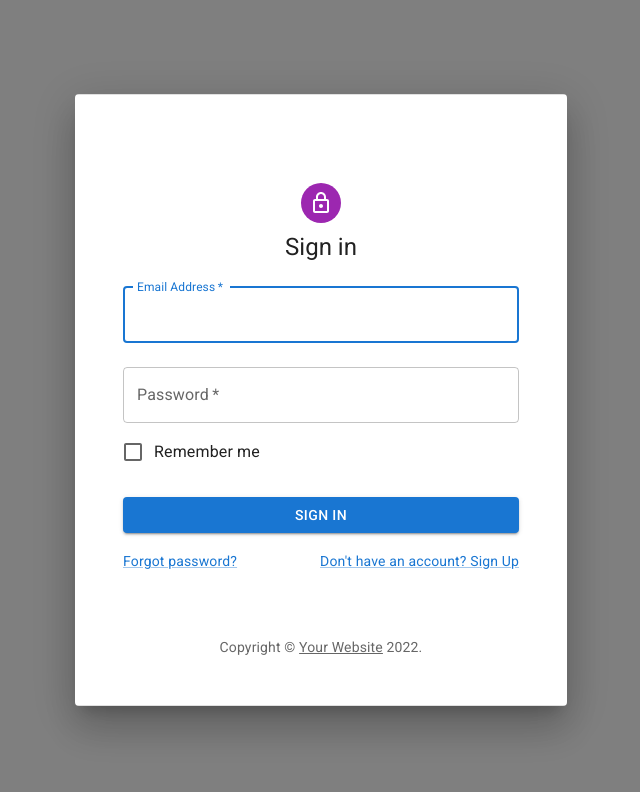
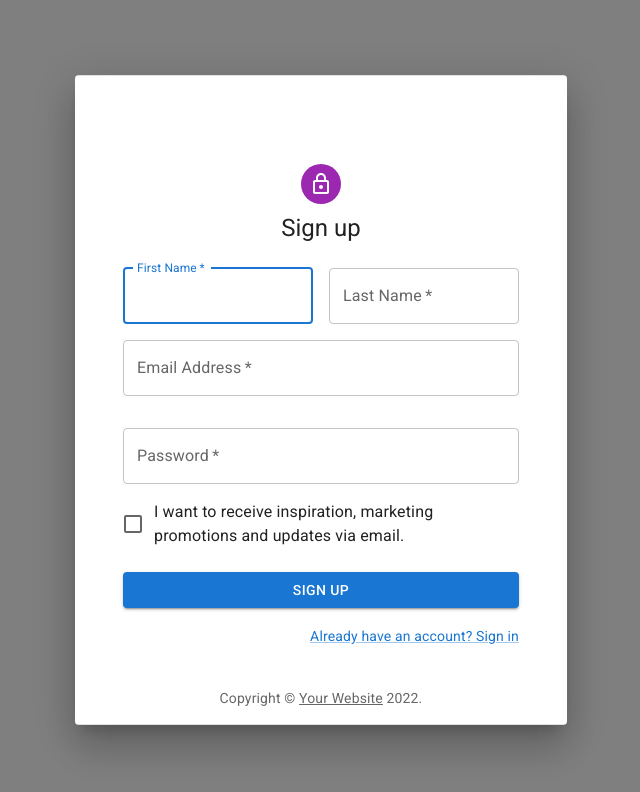
Before and after one commit to crocka/onlyFriendZ, a React (Create React App) app in the folder frontend/: page / in a window 1280 px wide. Shown: the top 792 px of the page, without its empty margins (319-959 px from the left). Built offline with nearby package versions, Linux system fonts and the light colour scheme.

Commit message:
Implement pop up window

```diff
--- a/frontend/src/App.js
+++ b/frontend/src/App.js
@@ -1,10 +1,11 @@
 import SignIn from './components/SignIn.jsx'
+import SignUp from './components/SignUp.jsx'
 import PopupWindow from './components/PopupWindow'
 import './App.css';
 function App() {
   return (
     <PopupWindow>
-    <SignIn />
+    <SignUp />
     </PopupWindow>
   );
 }
```
